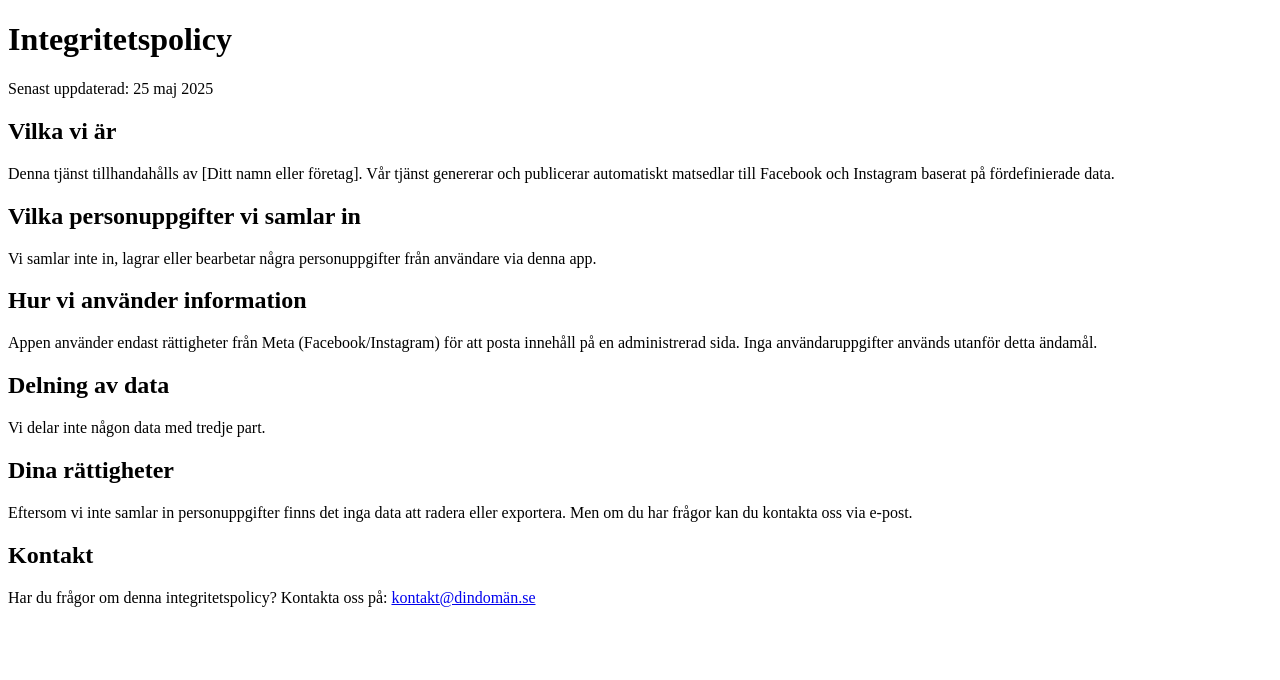
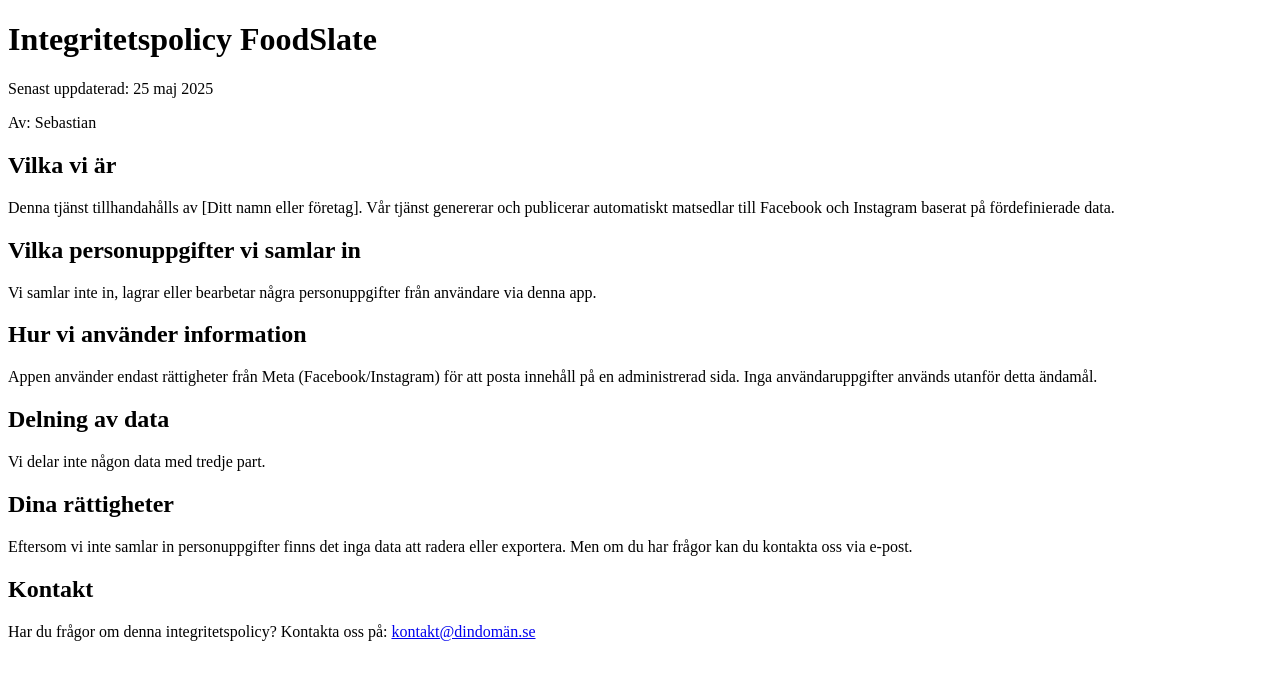
Before and after one commit to falufriSebastianLiljedal/falufriSebastianLiljedal.github.io, a plain HTML site: page index.html in a window 1280 px wide. Drawn offline with Linux system fonts and the light colour scheme.

Commit message:
Updating

```diff
--- a/index.html
+++ b/index.html
@@ -6,8 +6,9 @@
     <title>Integritetspolicy</title>
 </head>
 <body>
-    <h1>Integritetspolicy</h1>
+    <h1>Integritetspolicy FoodSlate</h1>
     <p>Senast uppdaterad: 25 maj 2025</p>
+    <p>Av: Sebastian</p>
 
     <h2>Vilka vi är</h2>
     <p>Denna tjänst tillhandahålls av [Ditt namn eller företag]. Vår tjänst genererar och publicerar automatiskt matsedlar till Facebook och Instagram baserat på fördefinierade data.</p>
```
